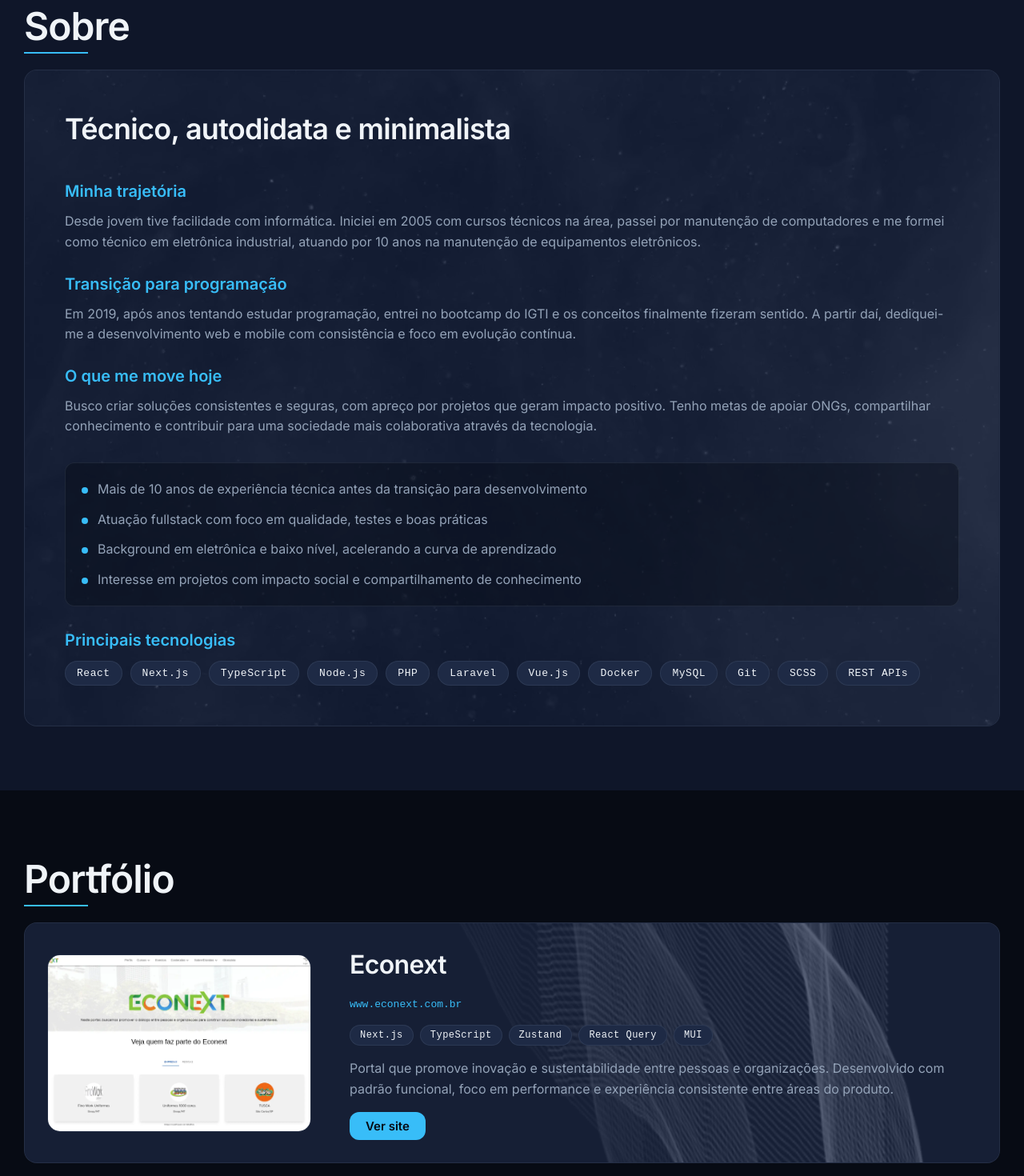
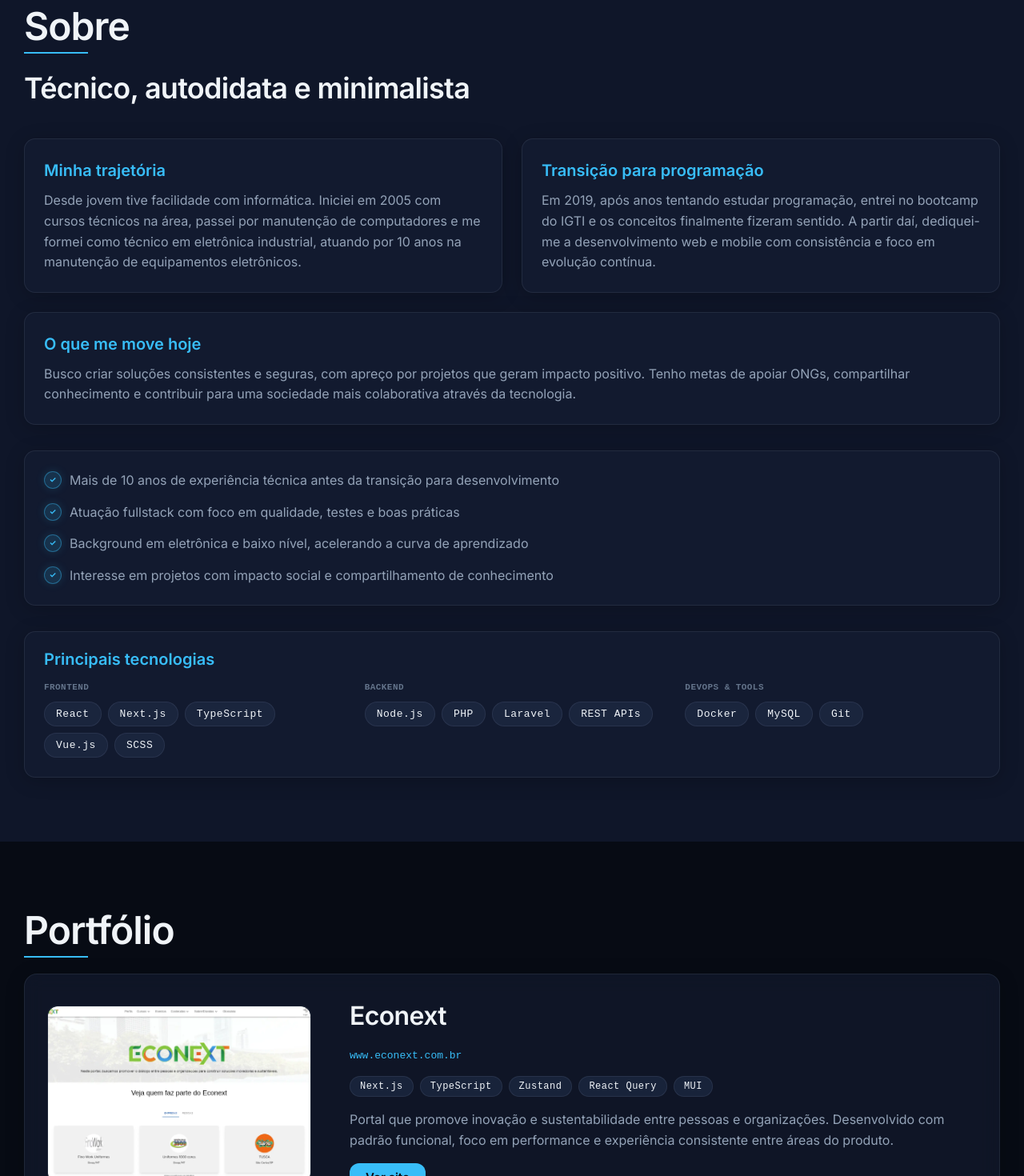
Before and after one commit to viperluan/portfolio, a React (Vite) app: page / in a window 1280 px wide. Shown: the part 1000-2470 px from the top of the page at 80% size. Built offline with nearby package versions, Linux system fonts and the light colour scheme; no server answers; a small style sheet from the web is missing.

Commit message:
refactor: reorganiza seções e melhora cards

```diff
--- a/src/components/layout/section/about/index.tsx
+++ b/src/components/layout/section/about/index.tsx
@@ -10,19 +10,19 @@ const HIGHLIGHTS = [
   'Interesse em projetos com impacto social e compartilhamento de conhecimento',
 ];
 
-const SKILLS = [
-  'React',
-  'Next.js',
-  'TypeScript',
-  'Node.js',
-  'PHP',
-  'Laravel',
-  'Vue.js',
-  'Docker',
-  'MySQL',
-  'Git',
-  'SCSS',
-  'REST APIs',
+const SKILL_GROUPS = [
+  {
+    label: 'Frontend',
+    skills: ['React', 'Next.js', 'TypeScript', 'Vue.js', 'SCSS'],
+  },
+  {
+    label: 'Backend',
+    skills: ['Node.js', 'PHP', 'Laravel', 'REST APIs'],
+  },
+  {
+    label: 'DevOps & Tools',
+    skills: ['Docker', 'MySQL', 'Git'],
+  },
 ];
 
 const ABOUT_BLOCKS = [
@@ -46,18 +46,17 @@ const About = () => {
       <div className="about-content-and-title-container">
         <Title text="Sobre" />
 
-        <div className="about-content-container">
         <ScrollReveal>
-            <h3>Técnico, autodidata e minimalista</h3>
+          <h3 className="about-intro">Técnico, autodidata e minimalista</h3>
         </ScrollReveal>
 
         <div className="about-blocks">
           {ABOUT_BLOCKS.map(({ title, text }, index) => (
             <ScrollReveal key={title} delay={index * 100}>
-                <div className="about-block">
+              <article className="about-block">
                 <h4>{title}</h4>
                 <p>{text}</p>
-                </div>
+              </article>
             </ScrollReveal>
           ))}
         </div>
@@ -73,16 +72,22 @@ const About = () => {
         <ScrollReveal delay={200}>
           <div className="about-skills">
             <h4>Principais tecnologias</h4>
+            <div className="about-skills-groups">
+              {SKILL_GROUPS.map(({ label, skills }) => (
+                <div key={label} className="about-skills-group">
+                  <span className="about-skills-group-label">{label}</span>
                   <ul className="about-skills-list">
-                {SKILLS.map((skill) => (
+                    {skills.map((skill) => (
                       <li key={skill} className="about-skill-chip">
                         {skill}
                       </li>
                     ))}
                   </ul>
                 </div>
+              ))}
+            </div>
+          </div>
         </ScrollReveal>
-        </div>
       </div>
     </section>
   );
--- a/src/components/layout/section/about/styles.scss
+++ b/src/components/layout/section/about/styles.scss
@@ -1,10 +1,13 @@
 @use "~/styles/breakpoints.scss" as *;
 
 @import "~/styles/variables.scss";
+@import "~/styles/mixins.scss";
 
 .about-container {
+  position: relative;
   padding: 80px 30px;
   background-color: $surface-1;
+  @include section-divider;
 
   .about-content-and-title-container {
     @include lg {
@@ -12,43 +15,14 @@
       margin: 0 auto;
     }
 
-    .about-content-container {
-      position: relative;
-      z-index: 0;
-      overflow: hidden;
-      margin-top: 20px;
-      background-color: $surface-2;
-      padding: 24px;
-      border: 1px solid $border-subtle;
-      border-radius: 16px;
-
-      @include lg {
-        padding: 50px;
-      }
-
-      &::before {
-        content: "";
-        background-image: url("/background-images/universe.webp");
-        background-color: $surface-2;
-        background-position: center;
-        background-size: cover;
-        background-blend-mode: luminosity;
-        background-repeat: no-repeat;
-        position: absolute;
-        z-index: -1;
-        top: 0;
-        bottom: 0;
-        left: 0;
-        right: 0;
-      }
-
-      h3 {
+    .about-intro {
       line-height: 1.3;
       text-align: center;
       font-size: 24px;
       font-weight: 600;
       letter-spacing: $tracking-tight;
       color: $text-primary;
+      margin-top: 20px;
       margin-bottom: 28px;
 
       @include lg {
@@ -59,13 +33,41 @@
     }
 
     .about-blocks {
-        display: flex;
-        flex-direction: column;
+      display: grid;
+      gap: 20px;
+      margin-bottom: 24px;
+
+      @include lg {
+        grid-template-columns: 1fr 1fr;
         gap: 24px;
         margin-bottom: 32px;
       }
 
+      .scroll-reveal {
+        height: 100%;
+      }
+
+      .scroll-reveal:nth-child(3) {
+        @include lg {
+          grid-column: 1 / -1;
+        }
+      }
+    }
+
     .about-block {
+      height: 100%;
+      padding: 24px;
+      border-radius: 14px;
+      transition:
+        border-color 0.25s ease-in-out,
+        transform 0.25s ease-in-out,
+        box-shadow 0.25s ease-in-out;
+      @include glass-surface;
+
+      &:hover {
+        @include glass-surface-hover;
+      }
+
       h4 {
         font-size: 16px;
         font-weight: 600;
@@ -92,16 +94,19 @@
     .about-highlights {
       display: flex;
       flex-direction: column;
-        gap: 12px;
+      gap: 14px;
+      margin-bottom: 24px;
+      padding: 24px;
+      border-radius: 14px;
+      @include glass-surface;
+
+      @include lg {
         margin-bottom: 32px;
-        padding: 20px;
-        border: 1px solid $border-subtle;
-        border-radius: 12px;
-        background-color: rgba($surface-0, 0.4);
+      }
 
       li {
         position: relative;
-          padding-left: 20px;
+        padding-left: 32px;
         font-size: 14px;
         line-height: 160%;
         color: $text-secondary;
@@ -111,24 +116,36 @@
         }
 
         &::before {
-            content: "";
+          content: "✓";
           position: absolute;
           left: 0;
-            top: 10px;
-            width: 8px;
-            height: 8px;
+          top: 1px;
+          display: flex;
+          align-items: center;
+          justify-content: center;
+          width: 20px;
+          height: 20px;
           border-radius: 50%;
-            background-color: $accent;
+          font-size: 10px;
+          font-weight: 700;
+          color: $accent;
+          background-color: $accent-glow;
+          border: 1px solid $border-active;
+          box-shadow: 0 0 12px rgba(56, 189, 248, 0.15);
         }
       }
     }
 
     .about-skills {
+      padding: 24px;
+      border-radius: 14px;
+      @include glass-surface;
+
       h4 {
         font-size: 16px;
         font-weight: 600;
         color: $accent;
-          margin-bottom: 16px;
+        margin-bottom: 20px;
 
         @include lg {
           font-size: 20px;
@@ -136,10 +153,36 @@
       }
     }
 
+    .about-skills-groups {
+      display: flex;
+      flex-direction: column;
+      gap: 20px;
+
+      @include lg {
+        flex-direction: row;
+        gap: 32px;
+      }
+    }
+
+    .about-skills-group {
+      flex: 1;
+    }
+
+    .about-skills-group-label {
+      display: block;
+      font-family: $font-mono;
+      font-size: 11px;
+      font-weight: 600;
+      letter-spacing: $tracking-wide;
+      text-transform: uppercase;
+      color: $text-muted;
+      margin-bottom: 12px;
+    }
+
     .about-skills-list {
       display: flex;
       flex-wrap: wrap;
-        gap: 10px;
+      gap: 8px;
     }
 
     .about-skill-chip {
@@ -150,9 +193,8 @@
       padding: 8px 14px;
       border: 1px solid $border-subtle;
       border-radius: 999px;
-        background-color: $surface-3;
+      background-color: rgba($surface-3, 0.7);
       color: $text-primary;
-        font-size: 12px;
 
       @include lg {
         font-size: 13px;
@@ -160,4 +202,3 @@
     }
   }
 }
-}
--- a/src/components/layout/section/portfolio/project-card/styles.scss
+++ b/src/components/layout/section/portfolio/project-card/styles.scss
@@ -1,16 +1,26 @@
 @use "~/styles/breakpoints.scss" as *;
 
 @import "~/styles/variables";
+@import "~/styles/mixins.scss";
+
+$project-card-image-radius: 12px;
 
 .project-card-container {
-  border: 1px solid $border-subtle;
   border-radius: 16px;
   width: 100%;
   padding: 20px;
   position: relative;
   z-index: 0;
   overflow: hidden;
-  background-color: $surface-2;
+  transition:
+    border-color 0.25s ease-in-out,
+    transform 0.25s ease-in-out,
+    box-shadow 0.25s ease-in-out;
+  @include glass-surface;
+
+  &:hover {
+    @include glass-surface-hover;
+  }
 
   @include lg {
     display: flex;
@@ -19,28 +29,13 @@
     padding: 28px;
   }
 
-  &::after {
-    content: "";
-    background-image: url("/background-images/purple-waves.webp");
-    background-color: $surface-2;
-    background-position: center;
-    background-size: cover;
-    background-blend-mode: luminosity;
-    background-repeat: no-repeat;
-    position: absolute;
-    z-index: -1;
-    top: 0;
-    bottom: 0;
-    left: 0;
-    right: 0;
-  }
-
   .project-card-image-wrapper {
     position: relative;
     overflow: hidden;
     border: 1px solid $border-subtle;
-    border-radius: 16px;
+    border-radius: $project-card-image-radius;
     margin-bottom: 20px;
+    isolation: isolate;
 
     @include lg {
       flex: 0 0 330px;
@@ -54,7 +49,10 @@
     width: 100%;
     height: 220px;
     object-fit: cover;
+    aspect-ratio: 16 / 9;
+    border-radius: $project-card-image-radius;
     transition: transform 0.35s ease-in-out;
+    transform-origin: center center;
 
     @include md {
       height: 250px;
@@ -71,13 +69,17 @@
     display: flex;
     align-items: center;
     justify-content: center;
-    background-color: rgba($surface-0, 0.72);
+    border-radius: $project-card-image-radius;
+    background-color: rgba($surface-0, 0.55);
+    backdrop-filter: blur(4px);
+    -webkit-backdrop-filter: blur(4px);
     color: $text-primary;
     font-size: 16px;
     font-weight: 600;
     text-decoration: none;
     opacity: 0;
     transition: opacity 0.3s ease-in-out;
+    overflow: hidden;
   }
 
   .project-card-image-wrapper:hover,
@@ -152,7 +154,7 @@
     padding: 6px 12px;
     border: 1px solid $border-subtle;
     border-radius: 999px;
-    background-color: $surface-3;
+    background-color: rgba($surface-3, 0.7);
     font-size: 11px;
     font-weight: 500;
     letter-spacing: $tracking-wide;
@@ -196,10 +198,13 @@
     font-size: 14px;
     font-weight: 600;
     text-decoration: none;
-    transition: transform 0.2s ease-in-out, background-color 0.2s ease-in-out;
+    transition:
+      transform 0.2s ease-in-out,
+      background-color 0.2s ease-in-out,
+      box-shadow 0.2s ease-in-out;
 
     &:hover {
-      transform: scale(1.03);
+      transform: translateY(-1px);
     }
 
     @include md {
@@ -210,6 +215,10 @@
   .project-card-button-primary {
     background-color: $accent;
     color: $surface-0;
+
+    &:hover {
+      box-shadow: 0 4px 16px rgba(56, 189, 248, 0.25);
+    }
   }
 
   .project-card-button-secondary {
--- a/src/components/layout/section/resume/styles.scss
+++ b/src/components/layout/section/resume/styles.scss
@@ -1,32 +1,14 @@
 @use "~/styles/breakpoints.scss" as *;
 
 @import "~/styles/variables.scss";
+@import "~/styles/mixins.scss";
 
 .resume-container {
   position: relative;
   padding: 80px 30px;
   width: 100%;
   background-color: $surface-1;
-
-  &::before {
-    content: "";
-    background-image: url("/background-images/lines-vertical.webp");
-    background-color: $surface-1;
-    background-position: center;
-    background-size: cover;
-    background-blend-mode: luminosity;
-    background-repeat: no-repeat;
-    position: absolute;
-    z-index: -1;
-    top: 0;
-    bottom: 0;
-    left: 0;
-    right: 0;
-
-    @include md {
-      background-image: url("/background-images/lines-horizontal.webp");
-    }
-  }
+  @include section-divider;
 
   .resume-content-container {
     max-width: 1280px;
--- /dev/null
+++ b/src/styles/mixins.scss
@@ -0,0 +1,33 @@
+@import "~/styles/variables.scss";
+
+@mixin glass-surface {
+  background: rgba($surface-2, 0.55);
+  backdrop-filter: blur(12px);
+  -webkit-backdrop-filter: blur(12px);
+  border: 1px solid $border-subtle;
+  box-shadow: 0 4px 24px rgba(0, 0, 0, 0.2);
+}
+
+@mixin glass-surface-hover {
+  border-color: $border-active;
+  transform: translateY(-2px);
+  box-shadow: 0 8px 32px rgba(0, 0, 0, 0.28);
+}
+
+@mixin section-divider {
+  &::before {
+    content: "";
+    position: absolute;
+    top: 0;
+    left: 0;
+    right: 0;
+    height: 1px;
+    background: linear-gradient(
+      90deg,
+      transparent 0%,
+      rgba(56, 189, 248, 0.25) 50%,
+      transparent 100%
+    );
+    pointer-events: none;
+  }
+}
```
Also changed, not shown: src/components/layout/section/contact/styles.scss (+12 -10 lines), src/components/layout/section/resume/resume-card/styles.scss (+11 -6 lines). Lines whose indentation alone changed are shown as unchanged.
